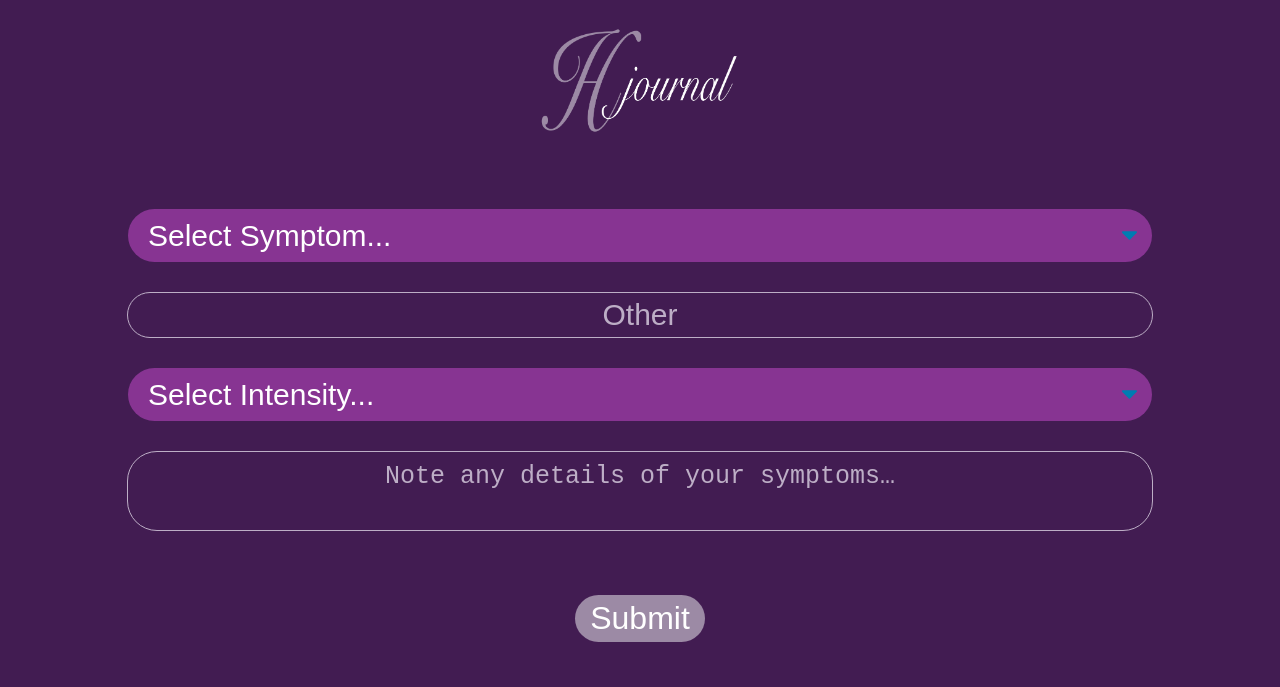
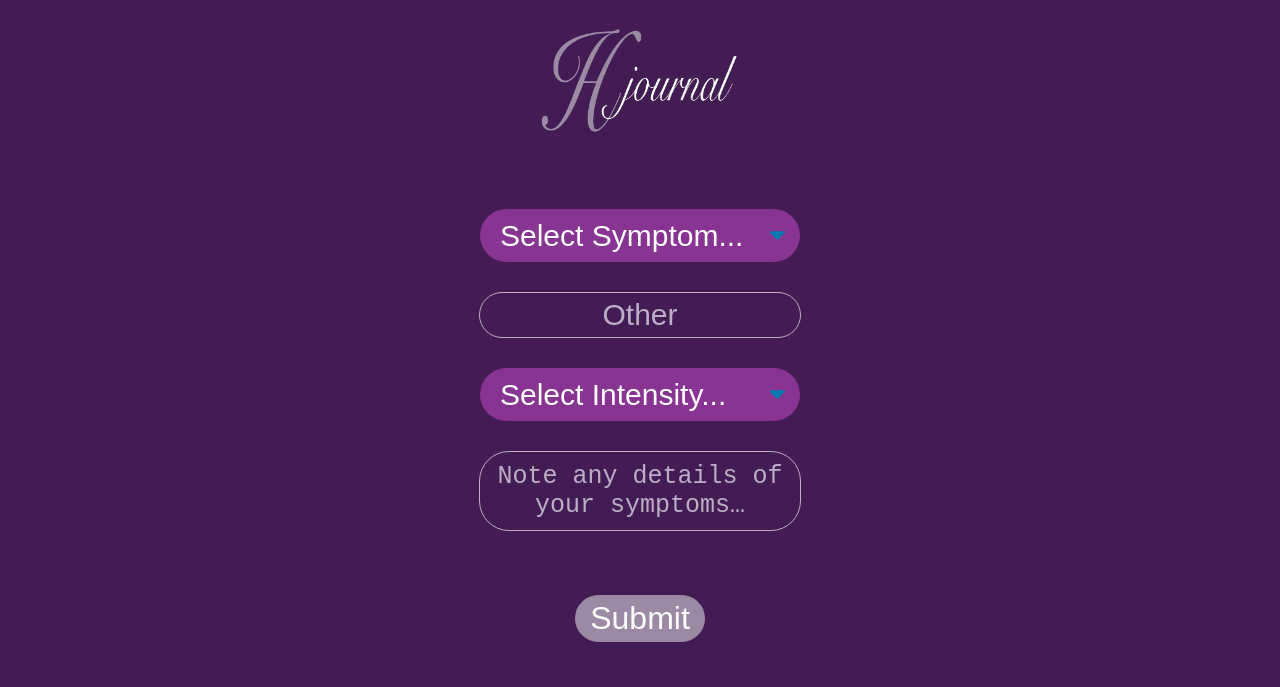
Before and after one commit to 107124/Health-Journal, a React app: page /updateTrack in a window 1280 px wide. Built offline with nearby package versions, Linux system fonts and the light colour scheme.

Commit message:
Fixed styles for wide browser windows vs. mobile. They were very very wide buttons and text. Now they are normalized.

```diff
--- a/src/styles.css
+++ b/src/styles.css
@@ -10,6 +10,10 @@ body {
   background-color: #421c52;
   margin: 0px;
   height: 100%;
+  display: flex;
+  justify-content: center;
+  align-items: center;
+  flex-direction: column;
 }
 
 /* common styles */
@@ -209,7 +213,14 @@ body {
 /* update track container */
 
 .update-track-container {
+  display: flex;
+  justify-content: center;
+  align-items: center;
   height: 100%;
+}
+
+form {
+  width: 400px;
 }
 
 .update-track-section {
```
